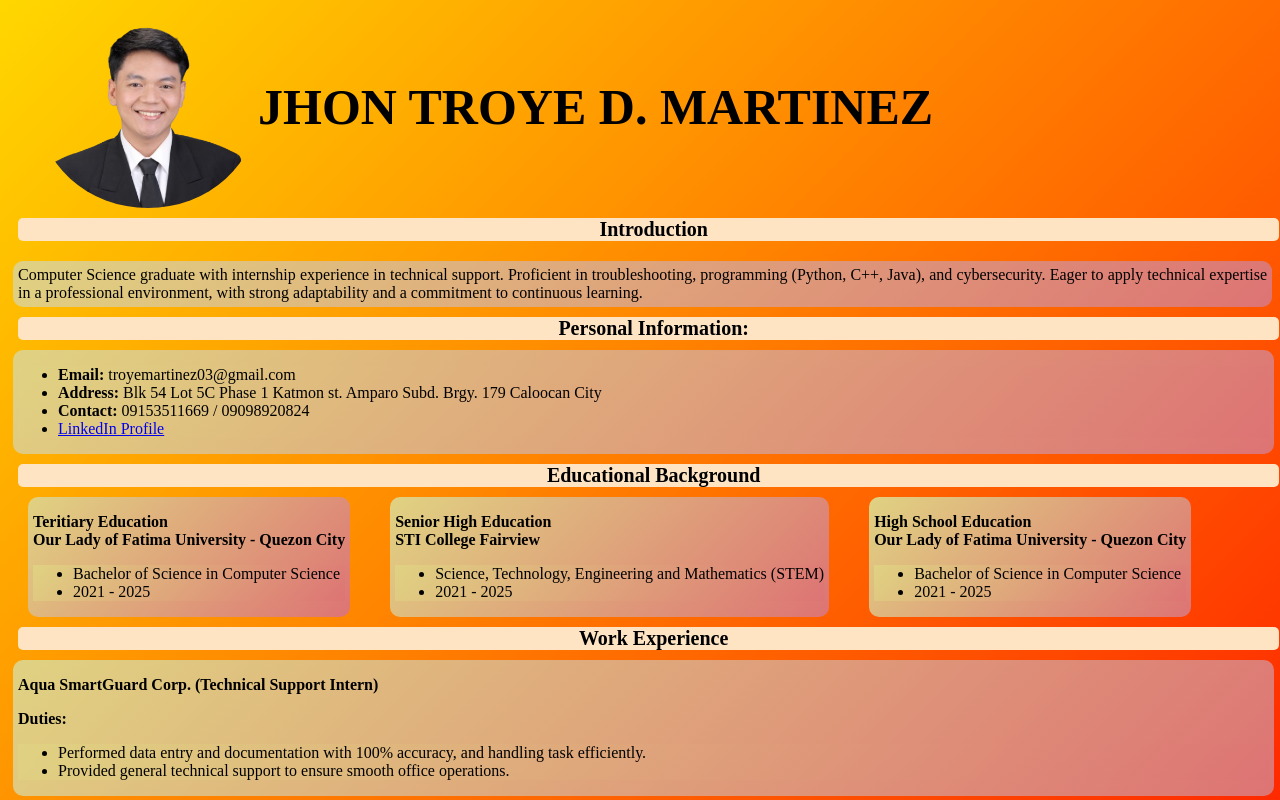
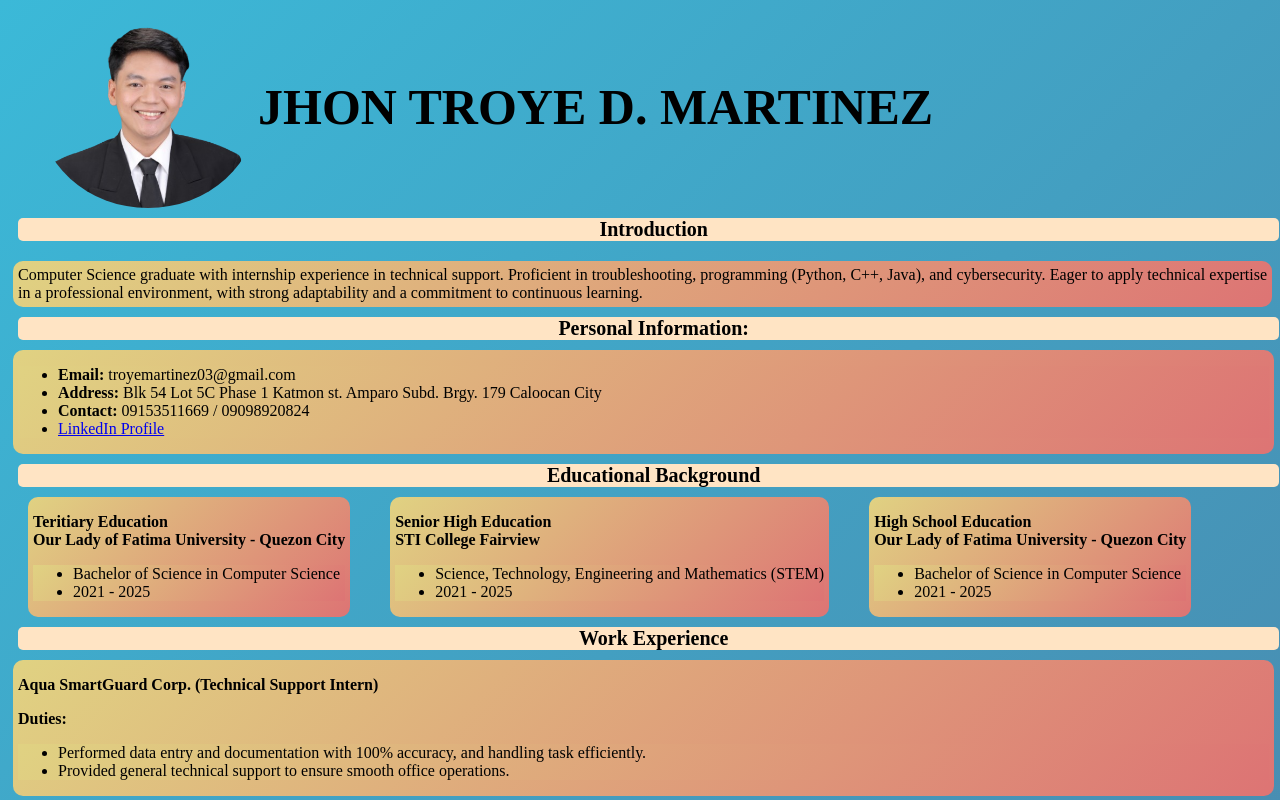
Before and after one commit to Troyiiee/Portfolio, a plain HTML site: page index.html in a window 1280 px wide. Shown: the top 800 px of the page. Drawn offline with Linux system fonts and the light colour scheme.

Commit message:
Update style.css

```diff
--- a/style.css
+++ b/style.css
@@ -31,7 +31,7 @@ div{
     text-align: justify;
 }
 body{
-    background: linear-gradient(135deg, gold, red);
+    background: linear-gradient(135deg, rgb(59, 185, 216), rgba(38, 106, 151, 0.829));
 }
 .name{
     float: left;
@@ -44,4 +44,5 @@ body{
 }
 .container ul{
     background: linear-gradient(135deg, rgb(224, 210, 130), rgb(221, 116, 116));
+
 }
```
